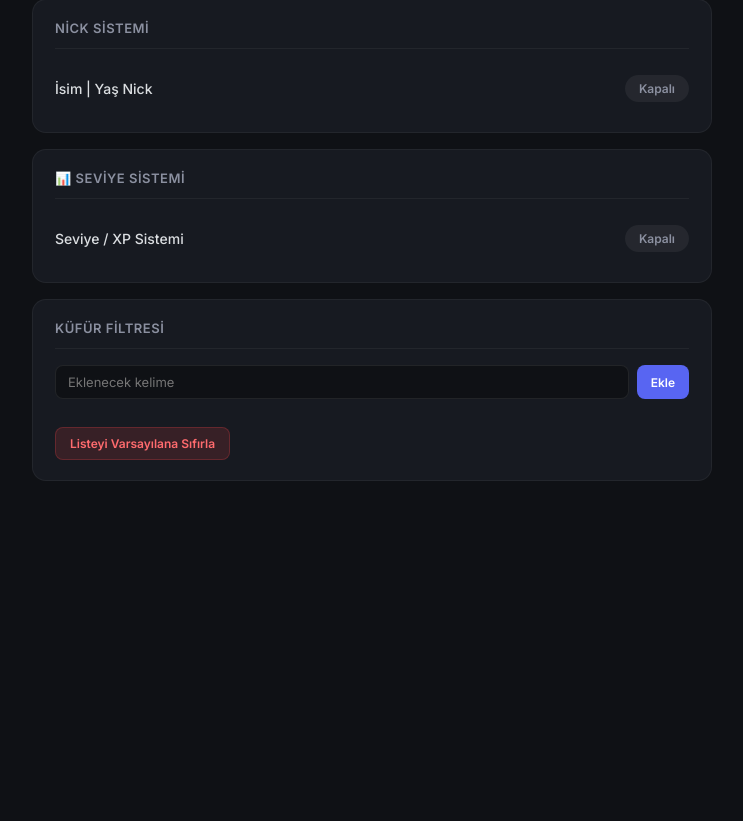
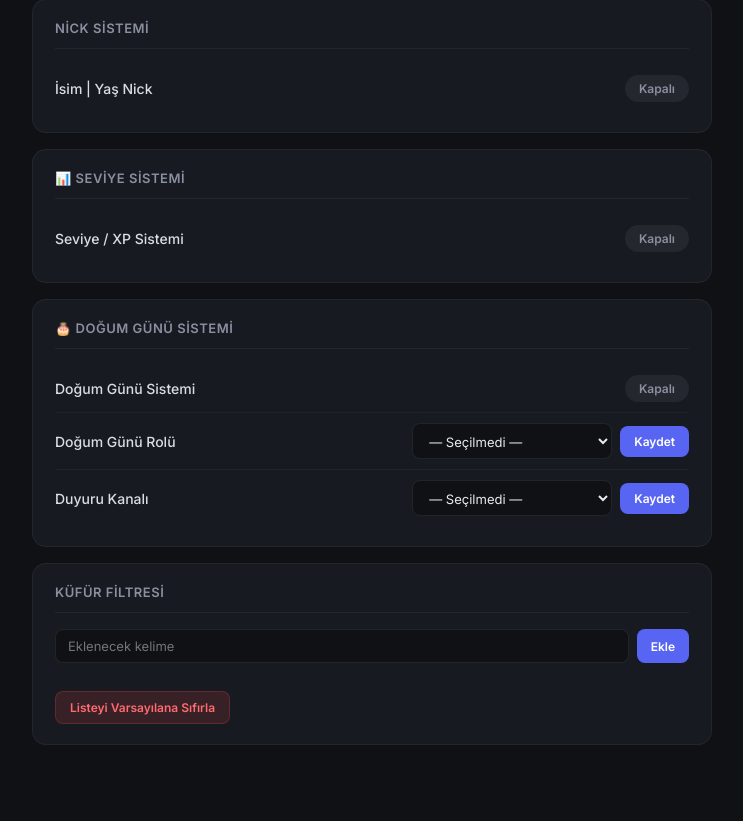
Before and after one commit to Xreean/ravex-panel, a Flask app: template templates/settings.html in a window 1280 px wide. Shown: the part 1264-2085 px from the top of the page, without its empty margins (268-1011 px from the left). Before the commit the page ends 1745 px from the top, so only its background shows below. Run offline with Flask 3, Linux system fonts and the light colour scheme; the template is opened without the code that fills it: most values are stand-ins (such as "Sample title", 1, 10 or a date in 2020).

Commit message:
Update settings.html

```diff
--- a/templates/settings.html
+++ b/templates/settings.html
@@ -305,6 +305,52 @@
             </div>
         </div>
 
+                <!-- Doğum Günü Sistemi -->
+        <div class="section">
+            <h2>🎂 Doğum Günü Sistemi</h2>
+
+            <div class="setting-row">
+                <span class="setting-label">Doğum Günü Sistemi</span>
+                <form method="POST" action="/guild/{{ guild.id }}/toggle/dogum_gunu_sistemi">
+                    <button type="submit" class="{{ 'badge-on' if settings.get('dogum_gunu_sistemi') else 'badge-off' }}">
+                        {{ 'Açık' if settings.get('dogum_gunu_sistemi') else 'Kapalı' }}
+                    </button>
+                </form>
+            </div>
+
+            <div class="setting-row">
+                <span class="setting-label">Doğum Günü Rolü</span>
+                <form method="POST" action="/guild/{{ guild.id }}/update" style="display:flex; gap:8px; align-items:center;">
+                    <input type="hidden" name="key" value="dogum_gunu_rol">
+                    <select name="value">
+                        <option value="">— Seçilmedi —</option>
+                        {% for role in roles %}
+                        <option value="{{ role.id }}" {% if settings.get('dogum_gunu_rol')|string == role.id|string %}selected{% endif %}>
+                            {{ role.name }}
+                        </option>
+                        {% endfor %}
+                    </select>
+                    <button type="submit" class="btn btn-primary">Kaydet</button>
+                </form>
+            </div>
+
+            <div class="setting-row">
+                <span class="setting-label">Duyuru Kanalı</span>
+                <form method="POST" action="/guild/{{ guild.id }}/update" style="display:flex; gap:8px; align-items:center;">
+                    <input type="hidden" name="key" value="dogum_gunu_kanali">
+                    <select name="value">
+                        <option value="">— Seçilmedi —</option>
+                        {% for channel in channels %}
+                        <option value="{{ channel.id }}" {% if settings.get('dogum_gunu_kanali')|string == channel.id|string %}selected{% endif %}>
+                            #{{ channel.name }}
+                        </option>
+                        {% endfor %}
+                    </select>
+                    <button type="submit" class="btn btn-primary">Kaydet</button>
+                </form>
+            </div>
+        </div>
+
         <div class="section">
             <h2>Küfür Filtresi</h2>
             <form method="POST" action="/guild/{{ guild.id }}/kufur" class="kufur-form">
```
